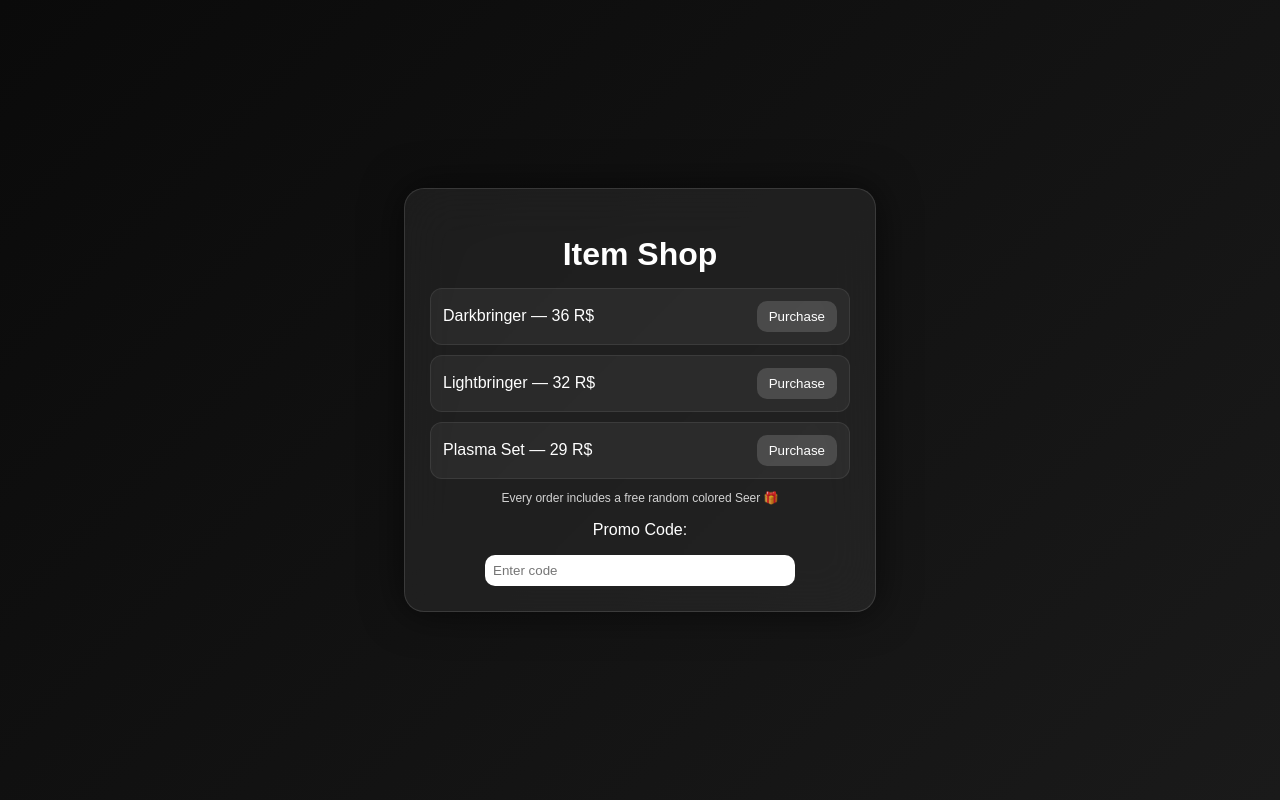
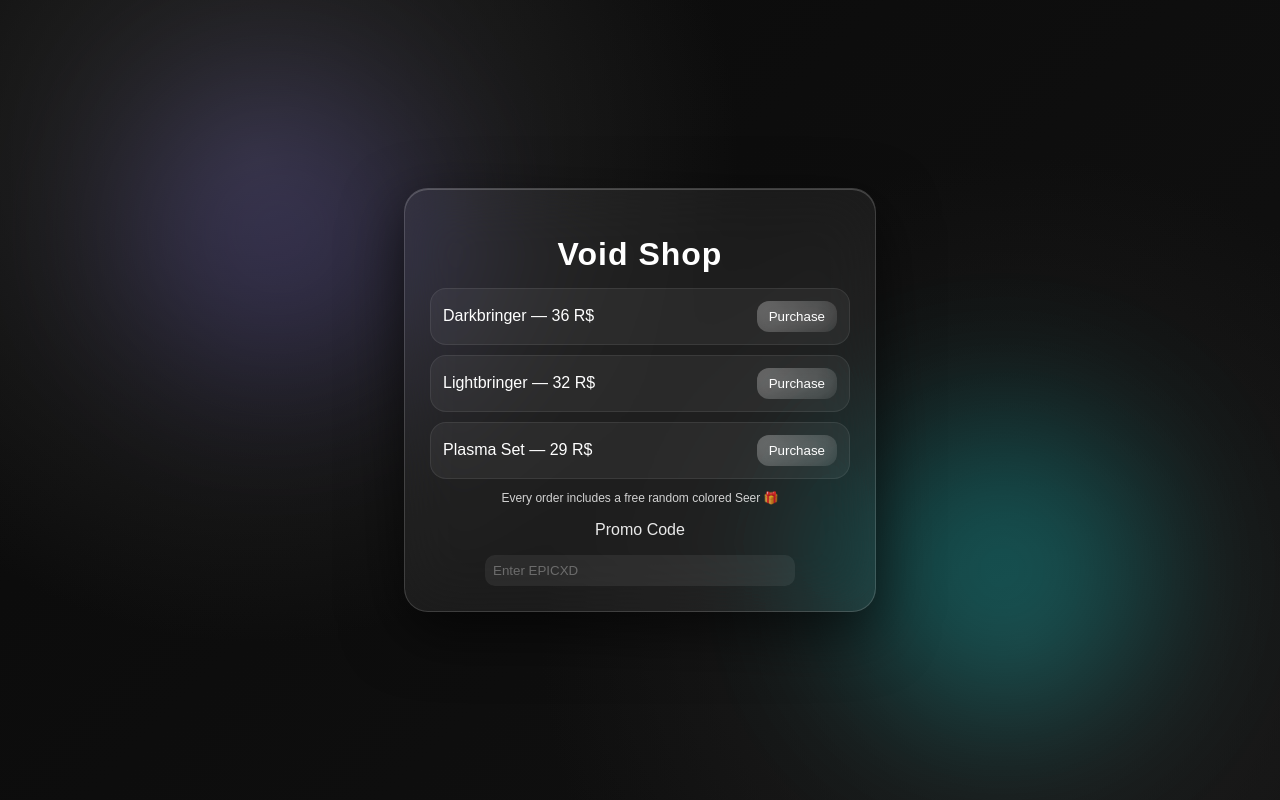
Before and after one commit to MkTimon/MkMM2Shop, a plain HTML site: page index.html in a window 1280 px wide. Drawn offline with Linux system fonts and the light colour scheme.

Commit message:
Update index.html

```diff
--- a/index.html
+++ b/index.html
@@ -2,64 +2,117 @@
 <html lang="en">
 <head>
 <meta charset="UTF-8">
-<title>Shop</title>
+<title>Void Shop</title>
 
 <style>
 
 body{
 margin:0;
-font-family:Arial, sans-serif;
-background: linear-gradient(135deg,#0a0a0a,#1a1a1a);
-color:white;
+height:100vh;
 display:flex;
 justify-content:center;
 align-items:center;
-min-height:100vh;
+font-family:Arial;
+
+background:
+radial-gradient(circle at 20% 20%, #2a2a2a, transparent 40%),
+radial-gradient(circle at 80% 80%, #1f1f1f, transparent 40%),
+linear-gradient(135deg,#0a0a0a,#111);
+
+color:white;
+overflow:hidden;
+}
+
+/* floating glow blobs */
+.bg::before,
+.bg::after{
+content:"";
+position:absolute;
+width:300px;
+height:300px;
+border-radius:50%;
+filter: blur(80px);
+opacity:0.25;
+}
+
+.bg::before{
+background:#6a5acd;
+top:10%;
+left:10%;
+}
+
+.bg::after{
+background:#00ffff;
+bottom:10%;
+right:10%;
 }
 
 .container{
+position:relative;
 width:420px;
 padding:25px;
-border-radius:20px;
-background:rgba(255,255,255,0.06);
-backdrop-filter: blur(25px);
-border:1px solid rgba(255,255,255,0.12);
-box-shadow:0 0 40px rgba(0,0,0,0.6);
+border-radius:24px;
+
+/* LIQUID GLASS CORE */
+background: rgba(255,255,255,0.06);
+border: 1px solid rgba(255,255,255,0.15);
+backdrop-filter: blur(30px) saturate(160%);
+box-shadow:
+0 20px 60px rgba(0,0,0,0.6),
+inset 0 1px 0 rgba(255,255,255,0.2);
+
 }
 
 h1{
 text-align:center;
 margin-bottom:15px;
+letter-spacing:1px;
 }
 
 .item{
-background:rgba(255,255,255,0.05);
-padding:12px;
-margin:10px 0;
-border-radius:12px;
 display:flex;
 justify-content:space-between;
 align-items:center;
+
+padding:12px;
+margin:10px 0;
+
+border-radius:16px;
+
+background: rgba(255,255,255,0.05);
 border:1px solid rgba(255,255,255,0.08);
+
+transition:0.2s;
+}
+
+.item:hover{
+transform: scale(1.02);
+background: rgba(255,255,255,0.08);
 }
 
 button{
-background:rgba(255,255,255,0.15);
+padding:8px 12px;
+border-radius:12px;
 border:none;
+cursor:pointer;
 color:white;
-padding:8px 12px;
-border-radius:10px;
-cursor:pointer;
+
+background: linear-gradient(135deg, rgba(255,255,255,0.25), rgba(255,255,255,0.05));
+
+backdrop-filter: blur(10px);
+
 transition:0.2s;
 }
 
 button:hover{
-background:rgba(255,255,255,0.3);
+transform: scale(1.05);
+background: rgba(255,255,255,0.2);
 }
 
-.code{
+.promo{
 margin-top:15px;
 text-align:center;
+opacity:0.9;
 }
 
 input{
@@ -68,6 +121,9 @@ border-radius:10px;
 border:none;
 outline:none;
 width:70%;
+
+background: rgba(255,255,255,0.08);
+color:white;
 }
 
 </style>
@@ -75,9 +131,11 @@ width:70%;
 
 <body>
 
+<div class="bg"></div>
+
 <div class="container">
 
-<h1>Item Shop</h1>
+<h1>Void Shop</h1>
 
 <div class="item">
 <span>Darkbringer — 36 R$</span>
@@ -98,9 +156,9 @@ width:70%;
 Every order includes a free random colored Seer 🎁
 </p>
 
-<div class="code">
-<p>Promo Code:</p>
-<input id="promo" placeholder="Enter code">
+<div class="promo">
+<p>Promo Code</p>
+<input id="code" placeholder="Enter EPICXD">
 </div>
 
 </div>
@@ -112,11 +170,11 @@ window.location.href =
 "https://www.roblox.com/users/2865023921/profile";
 }
 
-document.getElementById("promo").addEventListener("change", function(){
+document.getElementById("code").addEventListener("change", function(){
 if(this.value === "EPICXD"){
-alert("Code applied: EPICXD ✔");
+alert("✔ Code accepted");
 } else if(this.value !== ""){
-alert("Invalid code");
+alert("✖ Invalid code");
 }
 });
 
```
